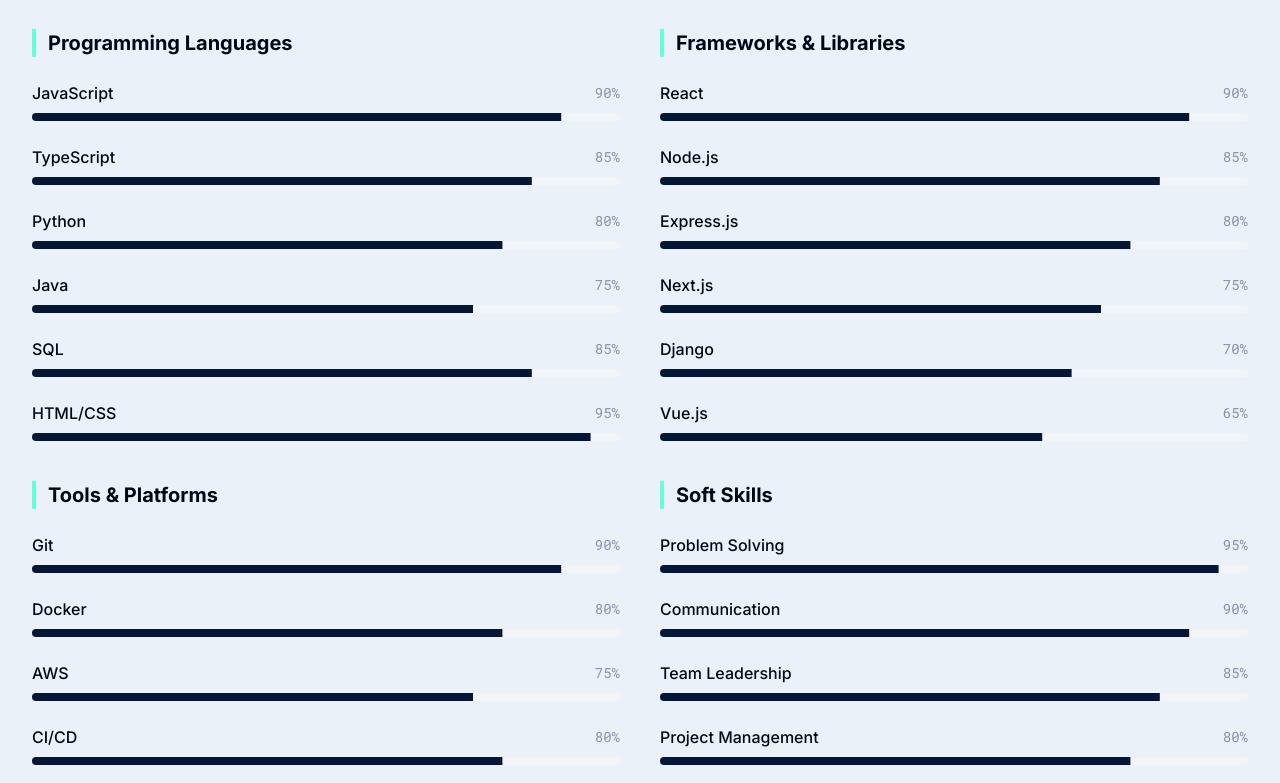
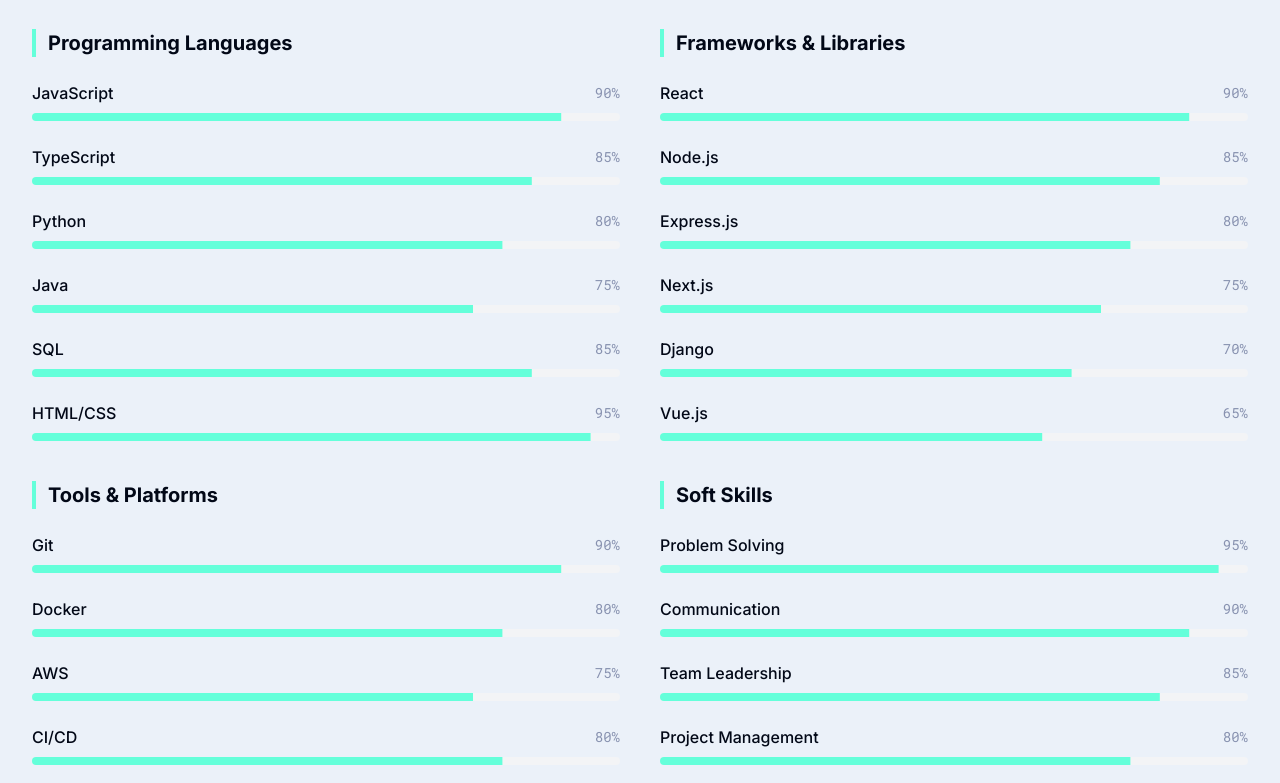
Before and after one commit to Dev-kumar-43/devkumar32, a React (Vite) app: page / in a window 1280 px wide. Shown: the part 4997-5780 px from the top of the page. Built offline with nearby package versions, Linux system fonts and the light colour scheme.

Commit message:
Complete code.

```diff
--- a/src/components/Skills.tsx
+++ b/src/components/Skills.tsx
@@ -99,7 +99,10 @@ const SkillBar: React.FC<SkillBarProps> = ({ skill, delay }) => {
         <span className="font-medium">{skill.name}</span>
         <span className="text-sm font-mono text-slate">{skill.proficiency}%</span>
       </div>
-      <Progress value={skill.proficiency} className="h-2" indicatorClassName="bg-highlight" />
+      <Progress
+        value={skill.proficiency}
+        className="h-2 bg-secondary"
+      />
     </div>
   );
 };
--- a/src/components/ui/progress.tsx
+++ b/src/components/ui/progress.tsx
@@ -1,3 +1,4 @@
+
 import * as React from "react"
 import * as ProgressPrimitive from "@radix-ui/react-progress"
 
@@ -16,7 +17,7 @@ const Progress = React.forwardRef<
     {...props}
   >
     <ProgressPrimitive.Indicator
-      className="h-full w-full flex-1 bg-primary transition-all"
+      className="h-full w-full flex-1 bg-highlight transition-all"
       style={{ transform: `translateX(-${100 - (value || 0)}%)` }}
     />
   </ProgressPrimitive.Root>
```
